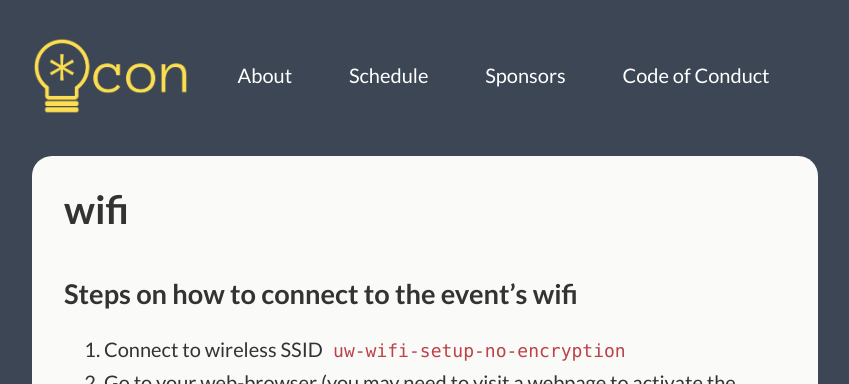
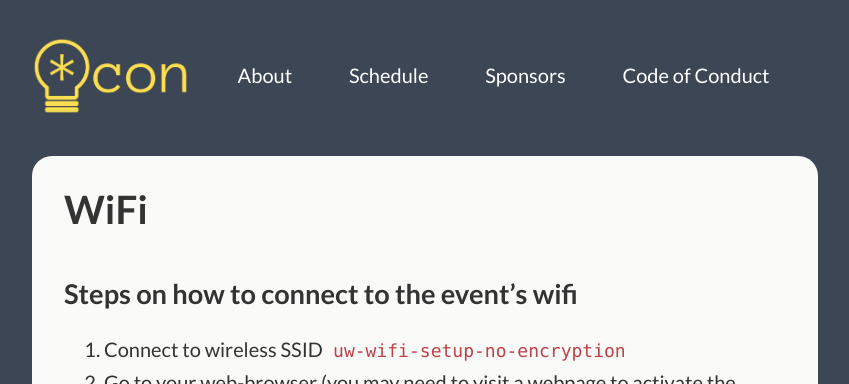
Before and after one commit to StarConKW/starconkw.github.io, a Jekyll site: the page built from _pages/wifi.md, in a window 1280 px wide. Shown: the top 384 px of the page, without its empty margins (215-1064 px from the left). Built offline with Jekyll 4.4.1, drawn with Linux system fonts in a browser that asks for light colours.

Commit message:
fix case

```diff
--- a/_pages/wifi.md
+++ b/_pages/wifi.md
@@ -1,7 +1,7 @@
 ---
 layout: page
-title: wifi
-subtitle: wifi
+title: WiFi
+subtitle: WiFi
 permalink: /wifi/
 ---
 
```
